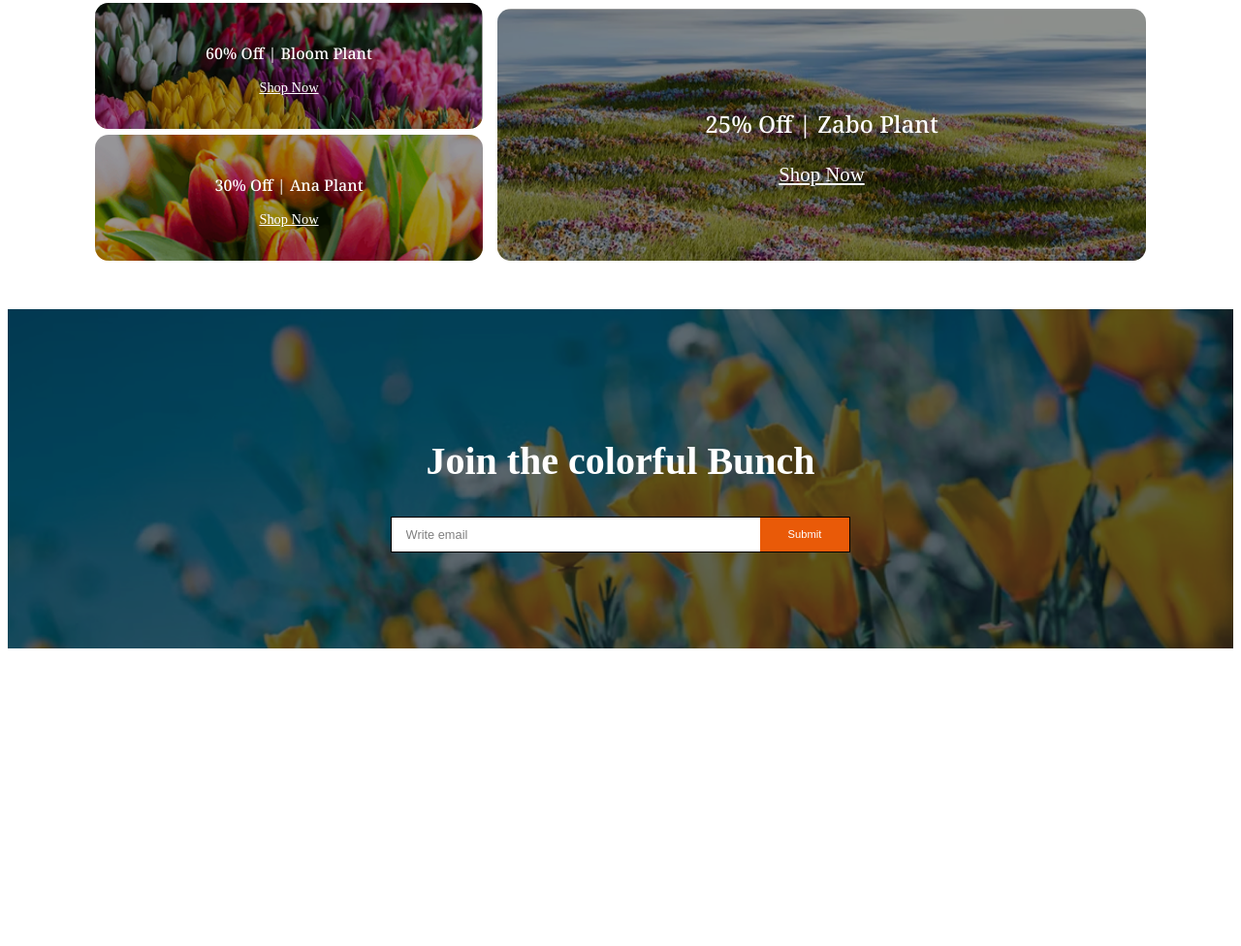
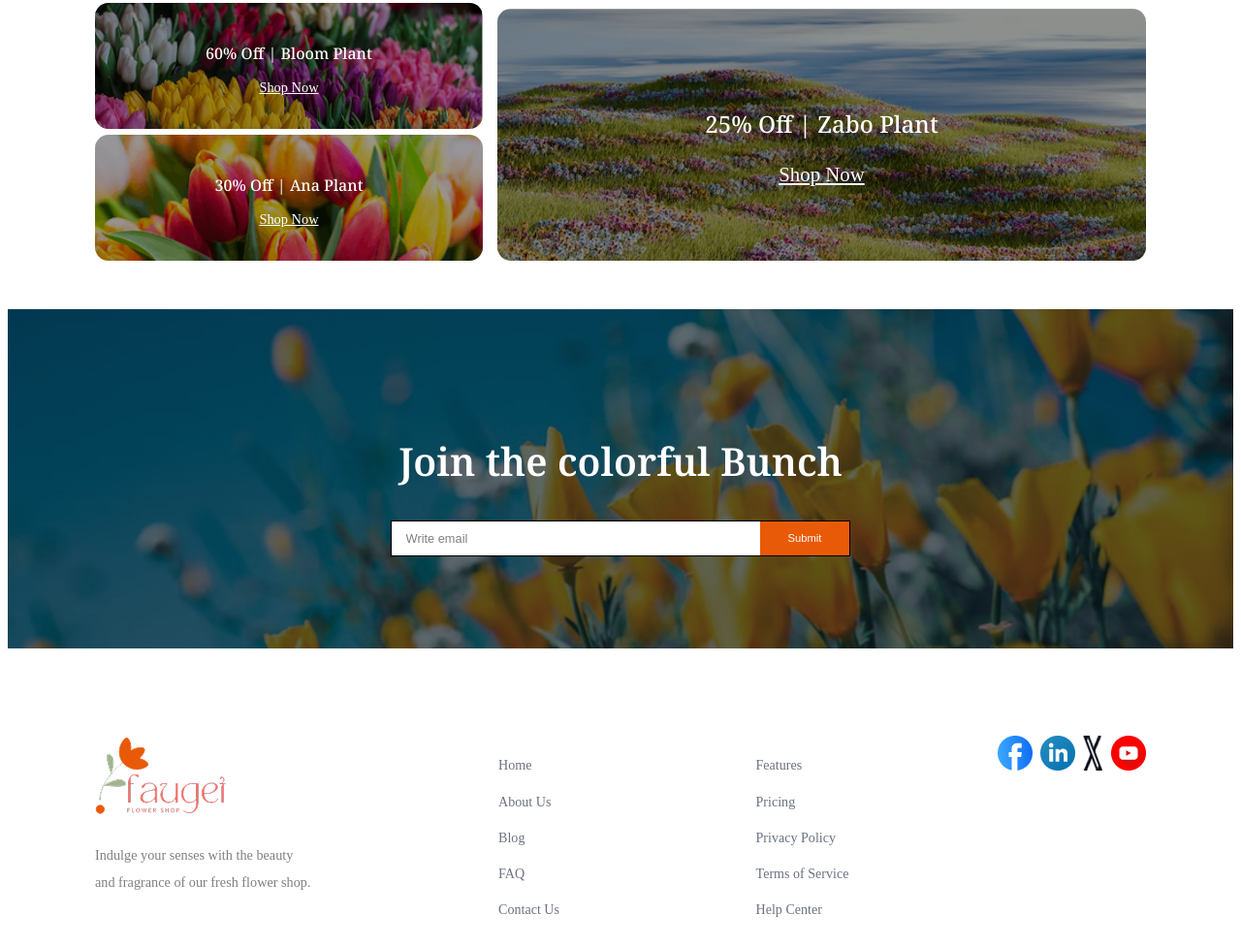
Before and after one commit to meghla840/Assignment_2, a plain HTML site: page index.html in a window 1280 px wide. Shown: the part 2425-3401 px from the top of the page at 97% size. Before the commit the page ends 3102 px from the top, so only its background shows below. Drawn offline with nearby package versions, Linux system fonts and the light colour scheme.

Commit message:
added footer part

```diff
--- a/index.html
+++ b/index.html
@@ -121,10 +121,10 @@
         </section>
 
     </main>
-    <footer>
+    <footer class="Inter">
          <section class="join">
             <div class="contentss">
-                 <h1>Join the colorful Bunch</h1>
+                 <h1 class="noto-serif">Join the colorful Bunch</h1>
                 <div class="form"><input type="email" name="" id="" placeholder="Write email">
                <button class="btn-primary">Submit</button></div>
 
@@ -132,6 +132,33 @@
             </div>
 
         </section>
+        <section class="foot">
+            <div class="footinfo">
+                <div><img src="assets/logo.png" alt="" class="logo"></div>
+                <div><p>Indulge your senses with the beauty <br>and fragrance of our fresh flower shop. </p></div>
+            </div>
+            <div class="contact"><ul>
+                <li>Home</li>
+                <li>About Us</li>
+                <li>Blog</li>
+                <li>FAQ</li>
+                <li>Contact Us</li>
+            </ul></div>
+             <div class="features"><ul>
+                <li>Features</li>
+                <li>Pricing</li>
+                <li>Privacy Policy</li>
+                <li>Terms of Service</li>
+                <li>Help Center</li>
+            </ul></div>
+            <div class="icon">
+                <img src="assets/icon-facebook.png" alt="">
+                <img src="assets/icon-linkedin.png" alt="">
+                <img src="assets/icon-twitter.png" alt="">
+                <img src="assets/icon-youtube.png" alt="">
+            </div>
+
+        </section>
     </footer>
 </body>
 </html>
--- a/styles/style.css
+++ b/styles/style.css
@@ -21,7 +21,7 @@
 }
 
 /* body */
-header ,main {
+header ,main ,.foot {
     margin: 0% 90px;
 }
 
@@ -76,7 +76,7 @@ main section{
 span{
    color: rgba(233, 90, 8, 1);
 }
-.Banner p ,.Plants p ,.para ,.latest-Deal p{
+.Banner p ,.Plants p ,.para ,.latest-Deal p,.foot p{
     font-size: .89rem;
     font-weight: 400;
     color: rgba(0, 0, 0, 0.5);
@@ -320,3 +320,23 @@ text-align: center;
 justify-content: center;
 align-items: center;
 }
+/*Footer*/
+.foot{
+    display: flex;
+    justify-content: space-between;
+    align-items: flex-start;
+    margin-top: 90px;
+    line-height: 2;
+}
+.foot ul{
+    list-style: none;
+}
+.foot ul li{
+    color:rgba(107, 114, 128, 1) ;
+    font-size: .88rem;
+    margin: 9px;
+}
+.icon{
+    display: flex;
+    gap: 8px;
+}
```
